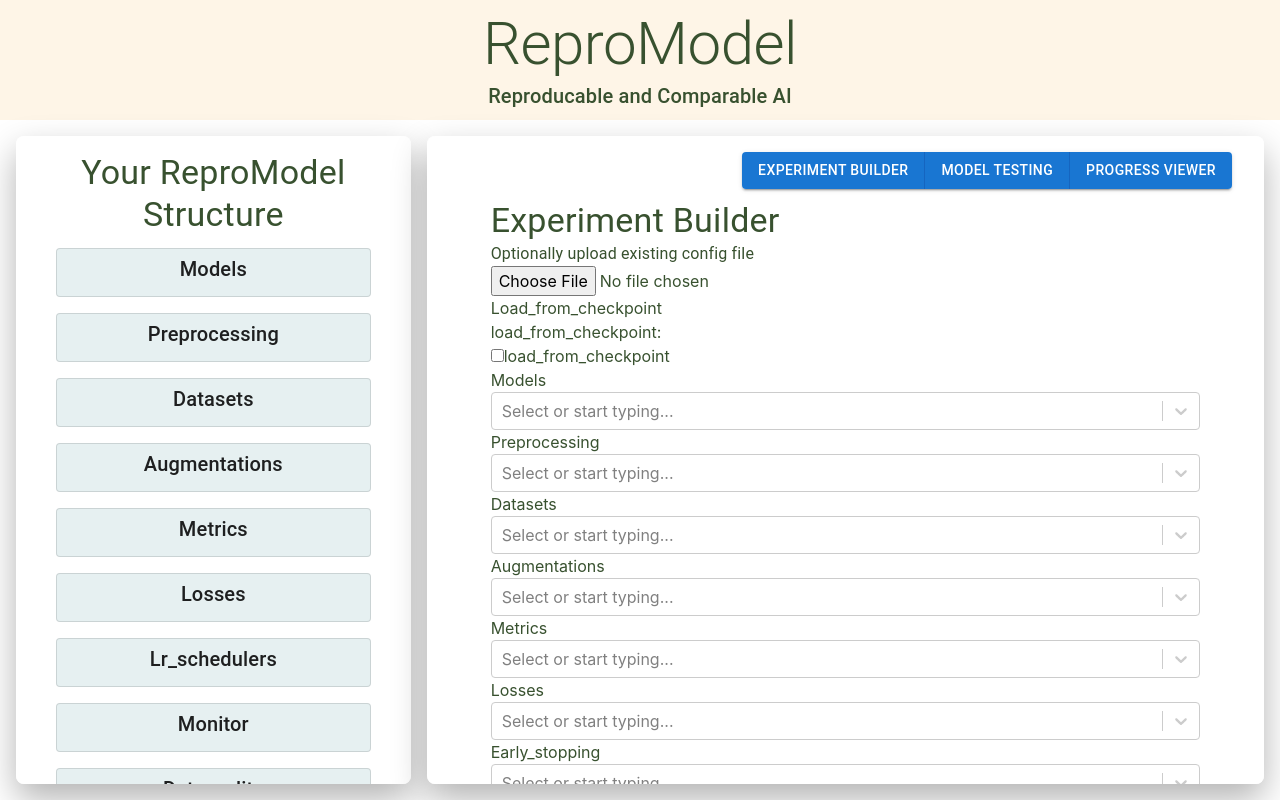
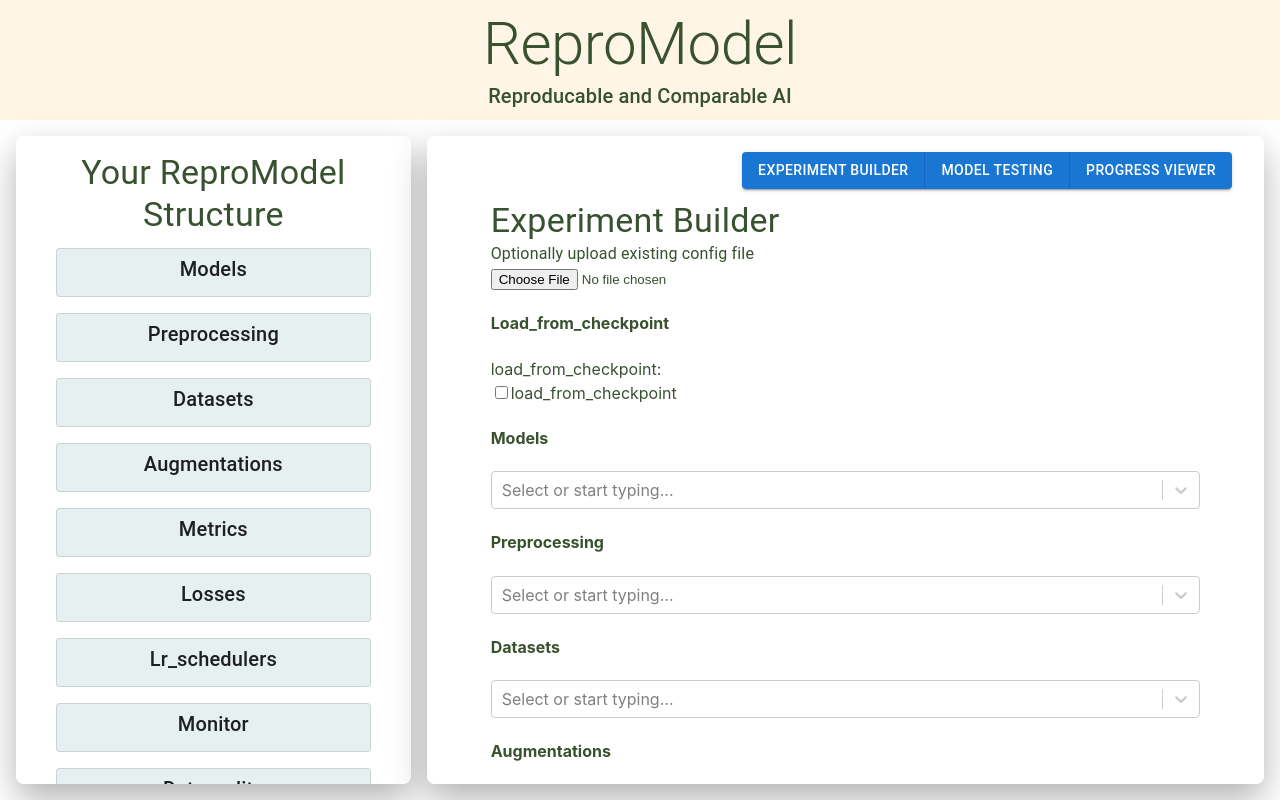
Before and after one commit to ReproModel/repromodel, a React (Vite) app: page / in a window 1280 px wide. Built offline with nearby package versions, Linux system fonts and the light colour scheme.

Commit message:
temp disable tailwind since it breaks existing design.

```diff
--- a/src/index.css
+++ b/src/index.css
@@ -1,7 +1,3 @@
-@tailwind base;
-@tailwind components;
-@tailwind utilities;
-
 
 :root {
   font-family: Inter, system-ui, Avenir, Helvetica, Arial, sans-serif;
--- a/tailwind.config.js
+++ b/tailwind.config.js
@@ -1,5 +1,6 @@
 /** @type {import('tailwindcss').Config} */
 export default {
+  prefix: 'tw-',
   content: ["./index.html", "./src/**/*.{js,ts,jsx,tsx}"],
   theme: {
     extend: {},
```
